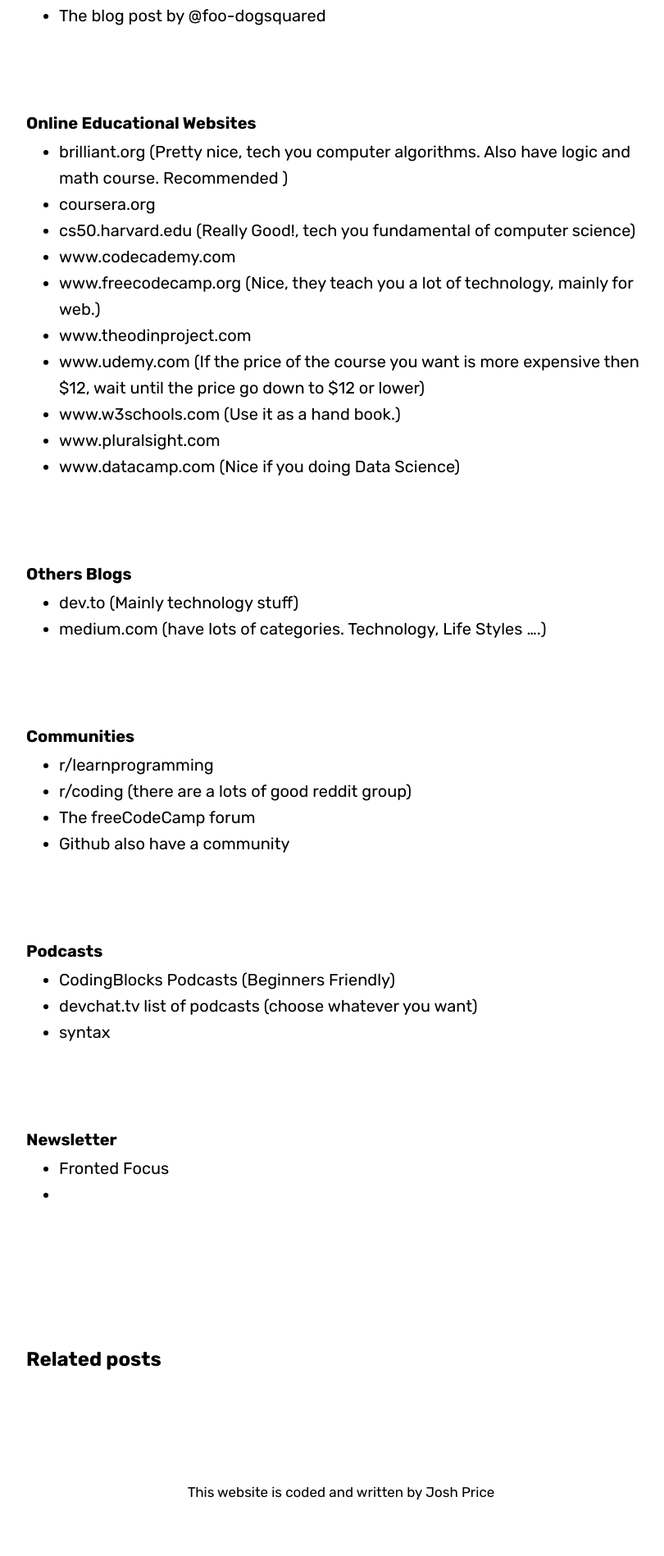
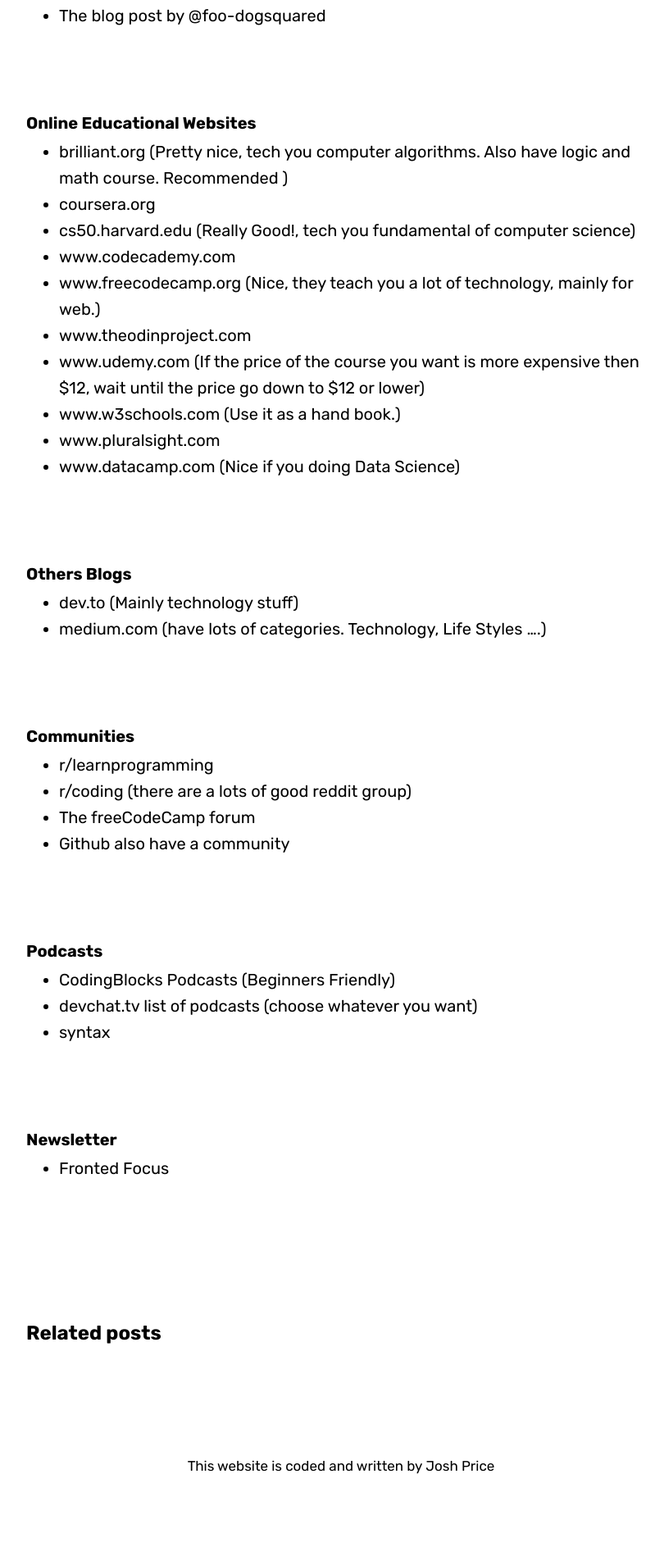
Before and after one commit to optimistguy/getprogrammed, a Jekyll site: the page built from _posts/2018-08-27-resources-for-beginner-and-advanced.md, in a window 1280 px wide. Shown: the part 1398-3296 px from the top of the page at 82% size, without its empty margins (224-1034 px from the left). Built offline with Jekyll 4.4.1, drawn with Linux system fonts in a browser that asks for light colours; some web fonts are replaced; comment, search, counter and statistics services are not loaded; after the commit the page ends 3264 px from its top, so only the background shows below that.

Commit message:
Update 2018-08-27-resources-for-beginner-and-advanced.md

```diff
--- a/_posts/2018-08-27-resources-for-beginner-and-advanced.md
+++ b/_posts/2018-08-27-resources-for-beginner-and-advanced.md
@@ -70,4 +70,3 @@ published: true
 ### Newsletter
 
 * [Fronted Focus](https://frontendfoc.us/){: target="_blank"}
-* &nbsp;
```
